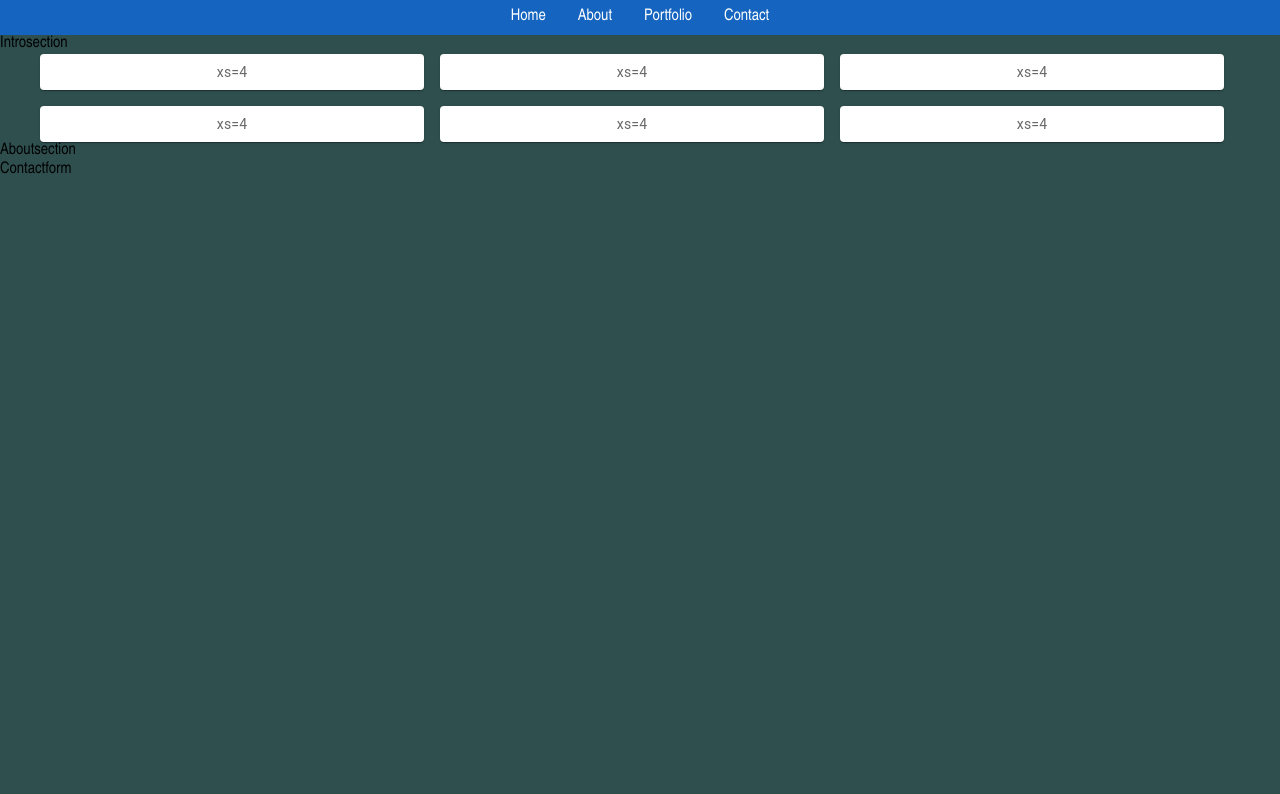
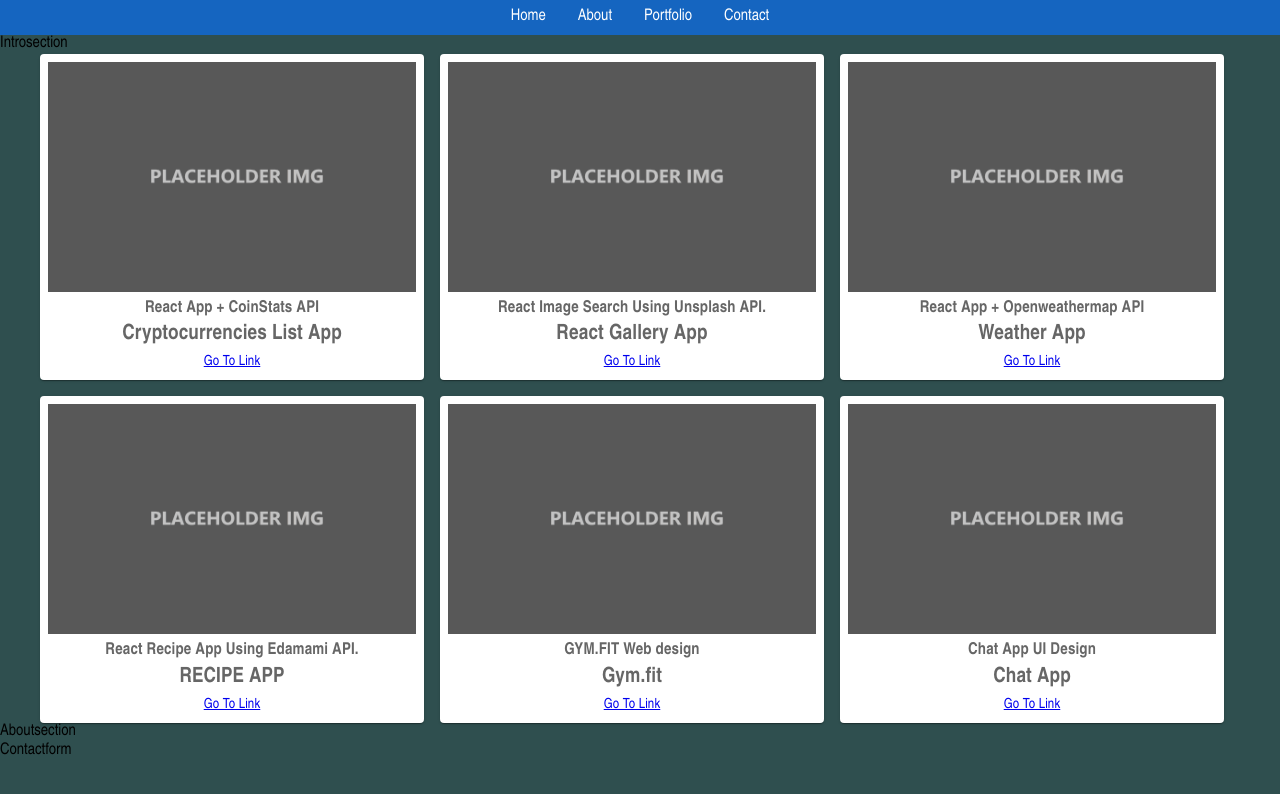
Before and after one commit to ShubhamSingh1112/react-portfolio, a React (Vite) app: page / in a window 1280 px wide. Shown: the top 794 px of the page. Built offline with nearby package versions, Linux system fonts and the light colour scheme.

Commit message:
Portfolio Grid Updates

```diff
--- a/src/api/projectdata.js
+++ b/src/api/projectdata.js
@@ -4,7 +4,7 @@ export const projects = [
     subtitle: "React App + CoinStats API",
     description:
       "Lorem ipsum dolor sit amet consectetur adipisicing elit. Praesentium dolore rerum laborum iure enim sint nemo omnis voluptate exercitationem eius?",
-    image: "./project-1.gif",
+    image: "./media/placeholder.png",
     link: "https://candid-belekoy-19ce6e.netlify.app/",
   },
   {
@@ -12,7 +12,7 @@ export const projects = [
     subtitle: "React Image Search Using Unsplash API.",
     description:
       "Lorem ipsum dolor sit amet consectetur adipisicing elit. Praesentium dolore rerum laborum iure enim sint nemo omnis voluptate exercitationem eius?",
-    image: "./project-2.gif",
+    image: "./media/placeholder.png",
     link: "https://silver-faloodeh-032cab.netlify.app/",
   },
   {
@@ -20,7 +20,7 @@ export const projects = [
     subtitle: "React App + Openweathermap API",
     description:
       "Lorem ipsum dolor sit amet consectetur adipisicing elit. Praesentium dolore rerum laborum iure enim sint nemo omnis voluptate exercitationem eius?",
-    image: "./project-3.gif",
+    image: "./media/placeholder.png",
     link: "https://sweet-palmier-e326fd.netlify.app/",
   },
   {
@@ -28,7 +28,7 @@ export const projects = [
     subtitle: "React Recipe App Using Edamami API.",
     description:
       "Lorem ipsum dolor sit amet consectetur adipisicing elit. Praesentium dolore rerum laborum iure enim sint nemo omnis voluptate exercitationem eius?",
-    image: "./project-4.gif",
+    image: "./media/placeholder.png",
     link: "https://aesthetic-shortbread-37b4f3.netlify.app/",
   },
   {
@@ -36,7 +36,7 @@ export const projects = [
     subtitle: "GYM.FIT Web design",
     description:
       "Lorem ipsum dolor sit amet consectetur adipisicing elit. Praesentium dolore rerum laborum iure enim sint nemo omnis voluptate exercitationem eius?",
-    image: "./project-5.gif",
+    image: "./media/placeholder.png",
     link: "https://www.behance.net/gallery/134418391/GYMFIT-website-design-landing-page",
   },
   {
@@ -44,7 +44,7 @@ export const projects = [
     subtitle: "Chat App UI Design",
     description:
       "Lorem ipsum dolor sit amet consectetur adipisicing elit. Praesentium dolore rerum laborum iure enim sint nemo omnis voluptate exercitationem eius?",
-    image: "./project-6.gif",
+    image: "./media/placeholder.png",
     link: "https://www.behance.net/gallery/156920521/Chat-App-UI",
   },
 ];
--- a/src/components/Portfoliogrid.jsx
+++ b/src/components/Portfoliogrid.jsx
@@ -3,6 +3,7 @@ import { styled } from '@mui/material/styles';
 import Box from '@mui/material/Box';
 import Paper from '@mui/material/Paper';
 import Grid from '@mui/material/Unstable_Grid2';
+import { projects } from "../api/projectdata";
 
 const Item = styled(Paper)(({ theme }) => ({
   backgroundColor: theme.palette.mode === 'dark' ? '#1A2027' : '#fff',
@@ -14,26 +15,28 @@ const Item = styled(Paper)(({ theme }) => ({
 
 export default function Portfoliogrid() {
   return (
-    <Box sx={{ flexGrow: 1 }} maxWidth="lg" style={{margin: 'auto'}}>
+    <Box sx={{ flexGrow: 1 }} maxWidth="lg" style={{ margin: 'auto' }}>
       <Grid container spacing={2}>
-        <Grid xs={4}>
-          <Item>xs=4</Item>
-        </Grid>
-        <Grid xs={4}>
-          <Item>xs=4</Item>
-        </Grid>
-        <Grid xs={4}>
-          <Item>xs=4</Item>
-        </Grid>
-        <Grid xs={4}>
-          <Item>xs=4</Item>
-        </Grid>
-        <Grid xs={4}>
-          <Item>xs=4</Item>
-        </Grid>
-        <Grid xs={4}>
-          <Item>xs=4</Item>
-        </Grid>
+        {projects.map(({ image, subtitle, title, link }) => {
+          return (
+            <Grid xs={4}>
+              <Item>
+              <img
+                className="project-img"
+                src={image}
+                alt="content"
+              />
+              <h3>
+                {subtitle}
+              </h3>
+              <h2>
+                {title}
+              </h2>
+              <a href={link}>Go To Link</a>
+              </Item>
+            </Grid>
+          );
+        })}
       </Grid>
     </Box>
   );
--- a/src/index.css
+++ b/src/index.css
@@ -34,3 +34,8 @@ body {
     transform: scale(1);
     transform-origin: left;
 }
+
+.project-img {
+    max-width: 100%;
+    height: auto;
+}
```
Also changed, not shown: public/media/placeholder.png (added).
